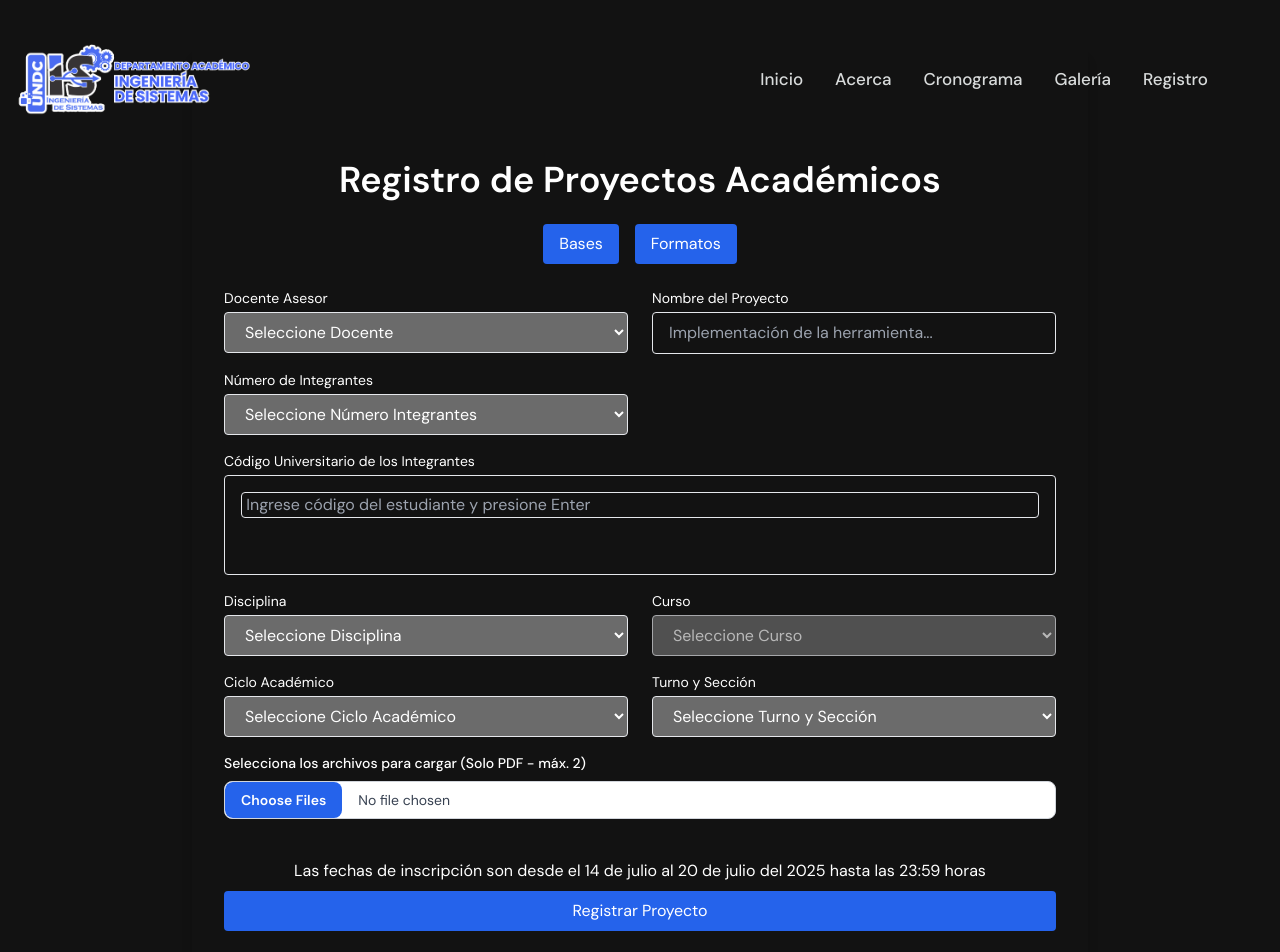
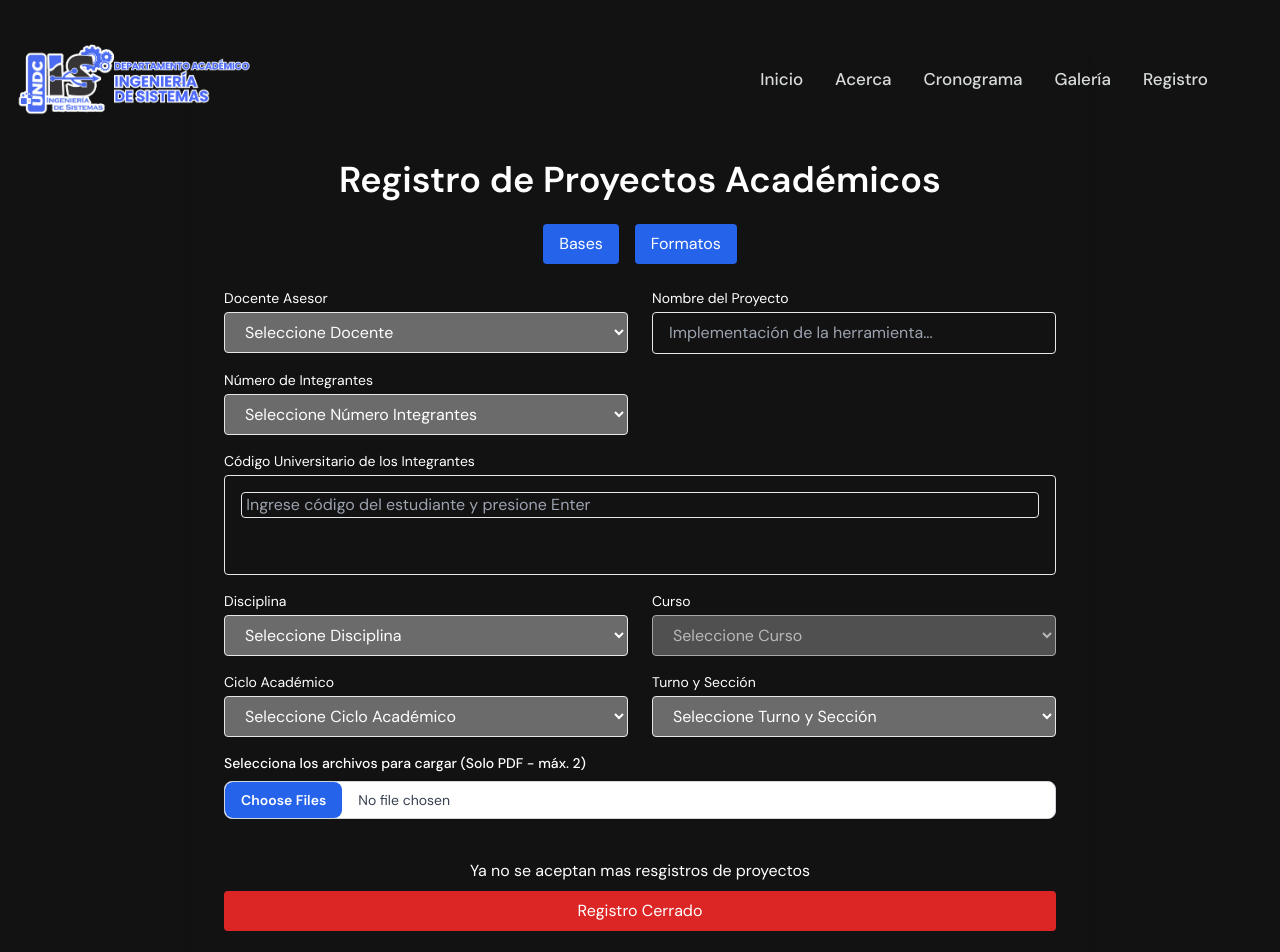
Before and after one commit to BeniAlexis23/JEPA-DAIS-2025, a Next.js app in the folder frontend/: page /register in a window 1280 px wide. Shown: the top 952 px of the page. Built offline with nearby package versions, Linux system fonts and the light colour scheme.

Commit message:
register closed

```diff
--- a/frontend/src/components/RegisterForm/index.tsx
+++ b/frontend/src/components/RegisterForm/index.tsx
@@ -275,13 +275,13 @@ const RegisterForm = () => {
                     <UploadFiles files={files} setFiles={setFiles} />
                 </div>
                 <div className="md:col-span-2">
-                    <p className="text-center mb-2">Las fechas de inscripción son desde el 14 de julio al 20 de julio del 2025 hasta las 23:59 horas</p>
-                    {/*<div className="w-full text-center bg-red-600 text-white py-2 rounded hover:bg-red-700 transition">
+                    <p className="text-center mb-2">Ya no se aceptan mas resgistros de proyectos</p>
+                    <div className="w-full text-center bg-red-600 text-white py-2 rounded hover:bg-red-700 transition">
+                        Registro Cerrado
+                    </div>
+                    {/*<button type="submit" className="w-full bg-blue-600 text-white py-2 rounded hover:bg-blue-700 transition">
                         Registrar Proyecto
-                    </div>*/}
-                    <button type="submit" className="w-full bg-blue-600 text-white py-2 rounded hover:bg-blue-700 transition">
-                        Registrar Proyecto
-                    </button>
+                    </button>*/}
                 </div>
             </form>
         </div>
```
